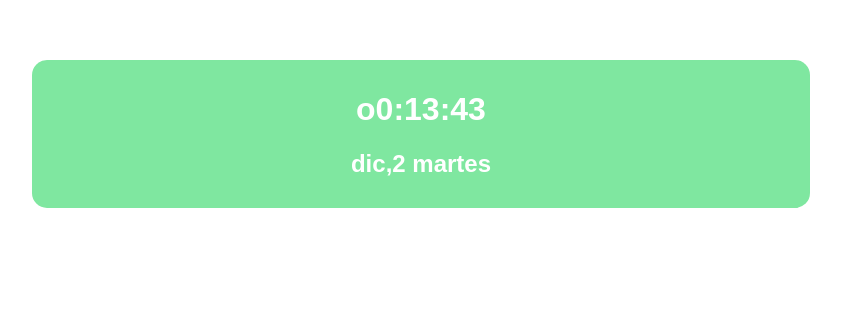
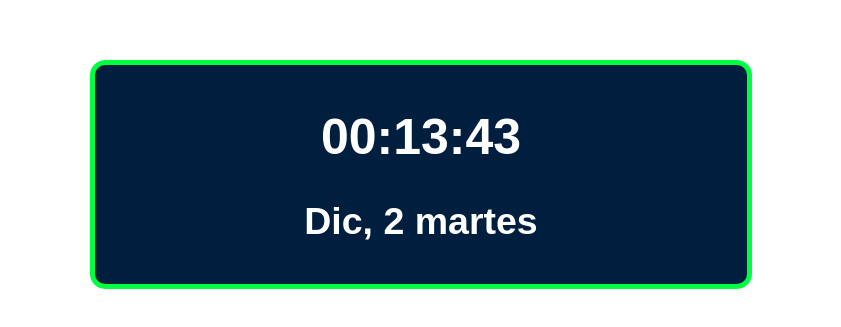
Before and after one commit to edwinmaxdev/reloj-digital-js, a plain HTML site: page index.html in a window 1280 px wide. Shown: the part 193-520 px from the top of the page, without its empty margins (219-1060 px from the left). Drawn offline with Linux system fonts and the light colour scheme.

Commit message:
modificando codigo

```diff
--- a/css/style.css
+++ b/css/style.css
@@ -4,17 +4,20 @@
 }
 .reloj{
     margin: 0 auto;
-    border: 1px sold black;
+    border: 5px solid #00ff41;
     border-radius: 15px;
-    color: white;
-    background-color: rgb(127, 231, 160);
+    color:white;
+    background-color: #001f3f;
     text-align: center;
-    max-width: 60%;
+    max-width: 50%;
     margin-top: 20%;
     padding: 10px;
+    font-size: 25px;
+
 
 }
 .animar{
-    color: rgb(0, 98, 255);
+    color:orange;
     border: 5px solid black;
+    background-color:rgba(55, 211, 232, 0.864) ;
 }
--- a/index.html
+++ b/index.html
@@ -8,8 +8,8 @@
 </head>
 <body onload="mostrarHoras()">
     <div class="caja">
-        <div class="caja - reloj" id="reloj" >
-            <h1 id="horas">Horas</h1>
+        <div class="caja reloj" id="reloj" >
+            <h1 id="horas" class="numero">Horas</h1>
             <h2 id="semanas">Dias de las semanas</h2>
         </div>
 
--- a/js/reloj.js
+++ b/js/reloj.js
@@ -11,7 +11,7 @@
         document.getElementById("reloj").classList.toggle("animar");
 
 
-        let meses = ["Ene", "feb", "mar", "abr", "may", "jun", "jul", "agos", "sept", "oct", "nov","dic"];
+        let meses = ["Ene", "feb", "Mar", "Abr", "May", "Jun", "jul", "agos", "Sept", "Oct", "Nov","Dic"];
         let dias = ["domingo", "lunes", "martes","miercoles", "jueves", "viernes", "sabado"];
 
 
@@ -19,7 +19,7 @@
         let dia = dias[fechas.getDay()];
         let fec = fechas.getDate();
 
-        let dias_Semana = `${mes},${fec} ${dia}`;
+        let dias_Semana = `${mes}, ${fec} ${dia}`;
 
         document.getElementById("semanas").innerHTML = dias_Semana;
 
@@ -28,7 +28,7 @@
 
     }
     function agregarCeros(num){
-        return num < 10 ? "o" + num :num;
+        return num < 10 ? "0" + num :num;
     }
 
 
```
